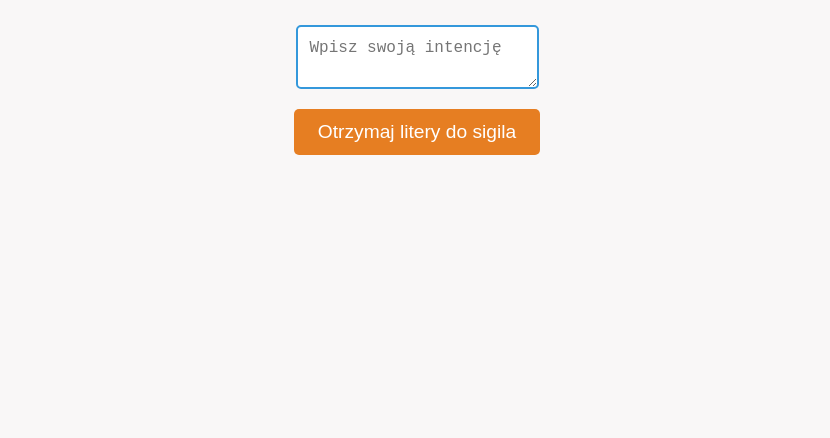
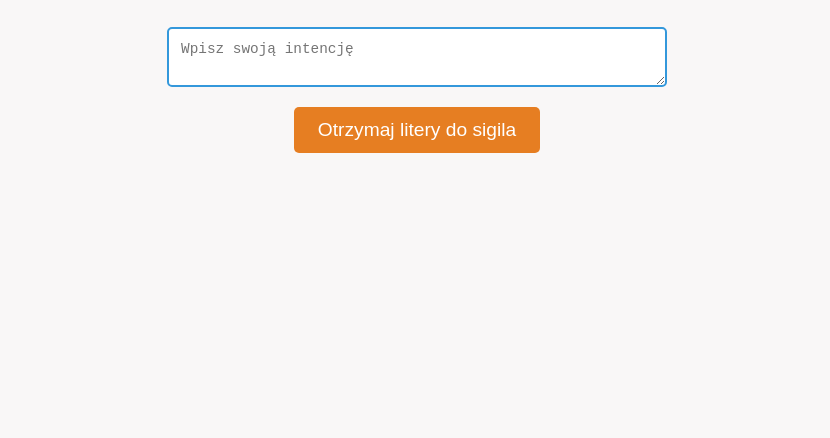
Before and after one commit to Suedpreussen/chaos_helper, a plain HTML site: page index.html in a window 1280 px wide. Shown: the part 362-800 px from the top of the page, without its empty margins (223-1053 px from the left). Drawn offline with Linux system fonts and the light colour scheme.

Commit message:
change box width

```diff
--- a/styles.css
+++ b/styles.css
@@ -23,13 +23,13 @@ h1 {
 
 /* Input styling */
 textarea[type="text"] {
-    font-size: 1.0rem;
+    font-size: 0.9rem;
     padding: 12px;
     border: 2px solid #3498db;
     border-radius: 5px;
     margin: 10px;
 
-    width: auto;
+    width: 500px;
     overflow: visible;
     resize: both;
 
```
